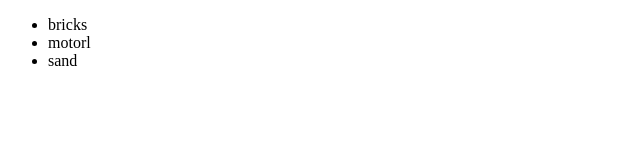
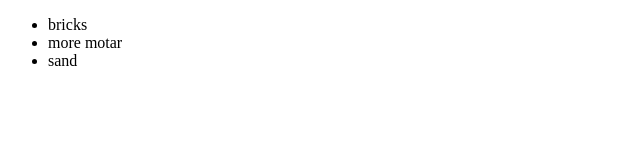
Before and after one commit to atlas1323/helloMars, a plain HTML site: page index.html in a window 1280 px wide. Shown: the full height of the page, 0-640 px from the left. Drawn offline with Linux system fonts and the light colour scheme.

Commit message:
chagned mortar

```diff
--- a/index.html
+++ b/index.html
@@ -6,7 +6,7 @@
 <body>
 <ul>
 	<li>bricks</li>
-	<li>motorl</li>
+	<li>more motar</li>
 	<li>sand</li>
 </ul>
 </body>
```
